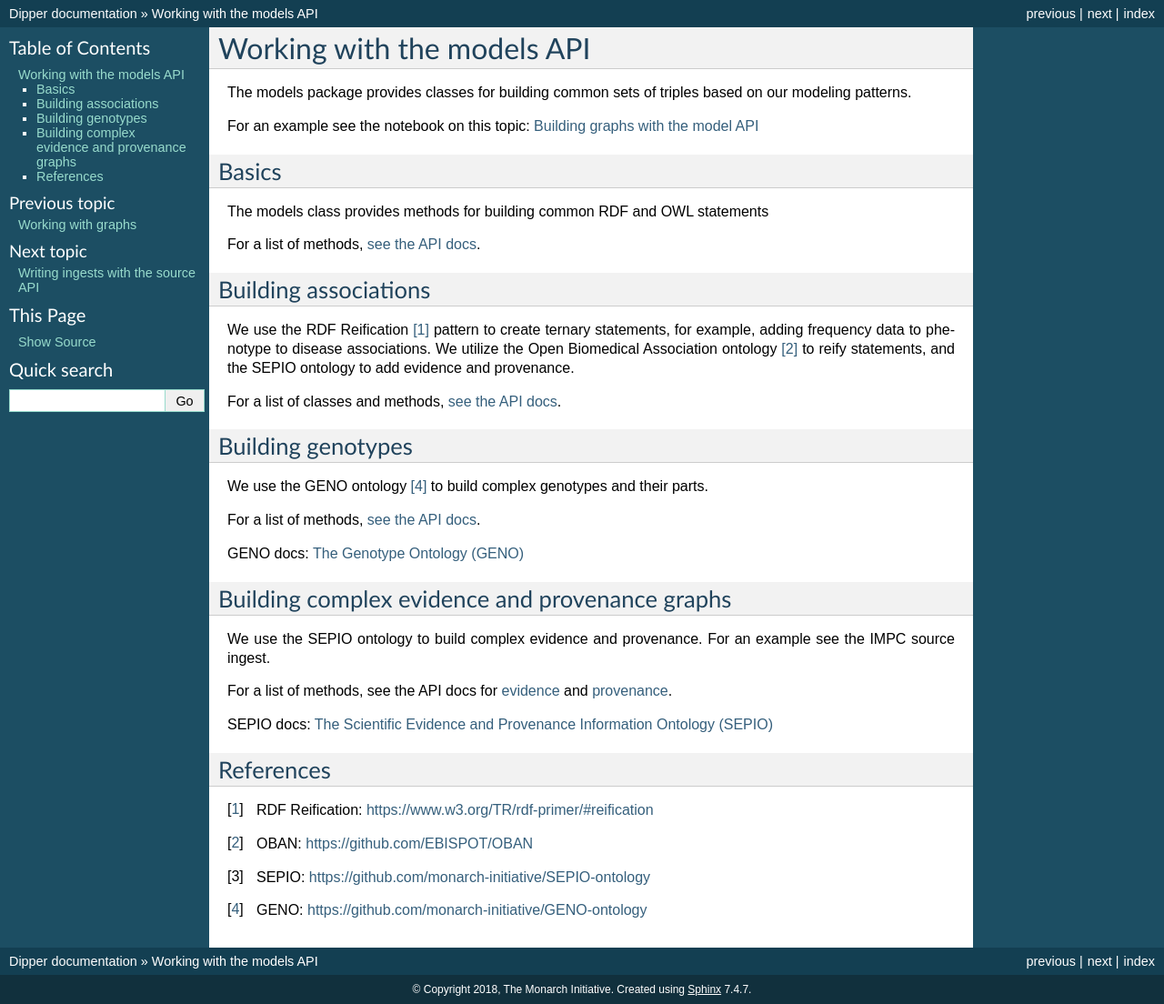
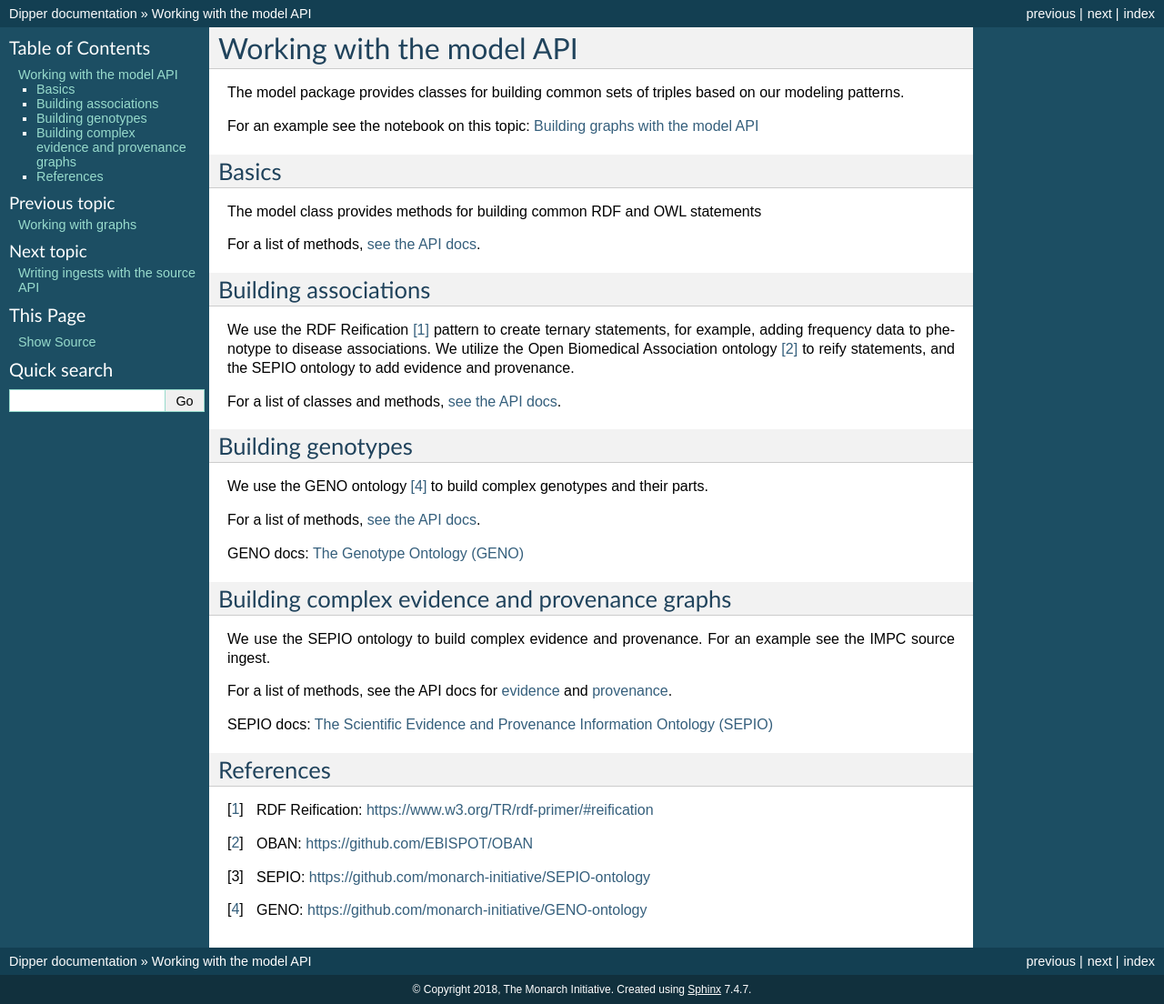
Before and after one commit to monarch-initiative/dipper, a Sphinx documentation site: the page built from docs/models.rst, in a window 1280 px wide. Shown: the whole page at 91% size. Built offline with Sphinx 7.4.7, drawn with Linux system fonts in a browser that asks for light colours; pages that are not in the unit, such as notebooks, are missing from menus.

```diff
--- a/docs/models.rst
+++ b/docs/models.rst
@@ -1,17 +1,17 @@
 .. _models:
 
-Working with the models API
+Working with the model API
 ===========================
-The models package provides classes for building common sets of triples based on our modeling patterns.
+The model package provides classes for building common sets of triples based on our modeling patterns.
 
 For an example see the notebook on this topic: `Building graphs with the model API <http://nbviewer.jupyter.org/github/monarch-initiative/dipper/blob/master/docs/notebooks/model-api-tutorial.ipynb>`_
 
 
 Basics
 ------
-The models class provides methods for building common RDF and OWL statements
+The model class provides methods for building common RDF and OWL statements
 
-For a list of methods, `see the API docs <dipper.models.html>`_.
+For a list of methods, `see the API docs <dipper.models.Model.html>`_.
 
 
 Building associations
--- a/docs/quickstart.rst
+++ b/docs/quickstart.rst
@@ -39,7 +39,7 @@
 Building models
 ------
 
-This code example shows some of the basics of building RDF graphs using the models API:
+This code example shows some of the basics of building RDF graphs using the model API:
 
 .. code-block:: python
 
```
Also changed, not shown: 1 other file.
